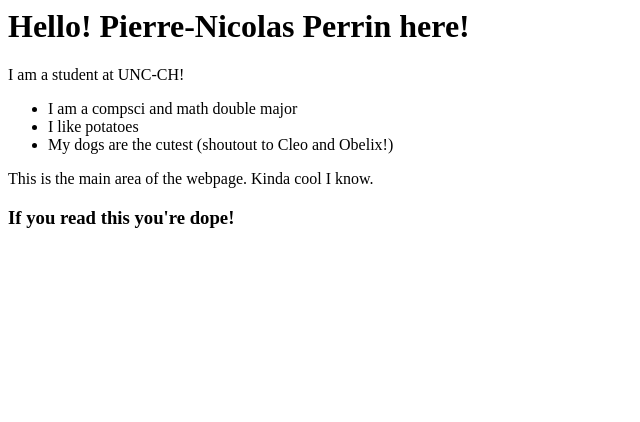
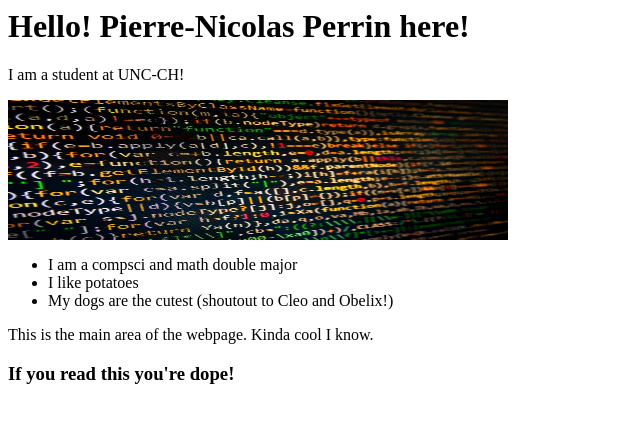
Before and after one commit to MisterPNP/LearningReact-pnperrin, a React (Create React App) app: page / in a window 1280 px wide. Shown: the top 422 px of the page, without its empty margins (0-640 px from the left). Built offline with nearby package versions, Linux system fonts and the light colour scheme.

Commit message:
cleanup and img experimenting

```diff
--- a/src/App.js
+++ b/src/App.js
@@ -1,5 +1,5 @@
 
-import React from "react"
+//import React from "react"
 import ReactDOM from "react-dom"
 
 //params: what I want to render, where do i want to render it
--- a/src/components/MyApp.js
+++ b/src/components/MyApp.js
@@ -8,11 +8,13 @@ import React from "react";
 import Footer from "./Footer";
 import Header from "./Header";
 import MainContent from "./MainContent";
+import ProfilePicture from "./ProfilePicture";
 
 function MyApp() {
     return(
         <div>
             <Header/>
+            <ProfilePicture/>
             <MainContent/>
             <Footer/>
         </div>
--- /dev/null
+++ b/src/components/ProfilePicture.js
@@ -0,0 +1,15 @@
+
+//ProfilePicture Component
+//ToDo
+
+import React from "react"
+import badCode from "../images/badCode.png"
+
+function ProfilePicture() {
+    return(
+        <img src={badCode} alt="bad code" width="500" height="140"/>
+    )
+}
+//off course we could have done this in CSS but experimenting isnt bad :)
+
+export default ProfilePicture
```
Also changed, not shown: src/images/badCode.png (added).
